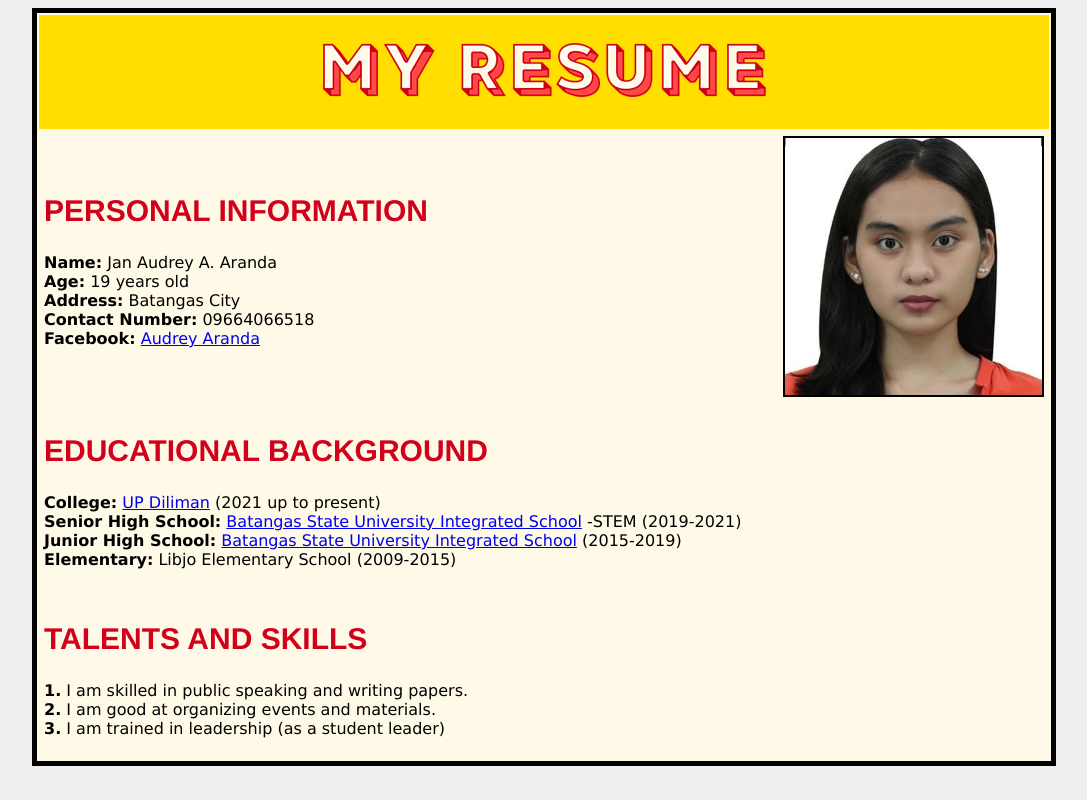
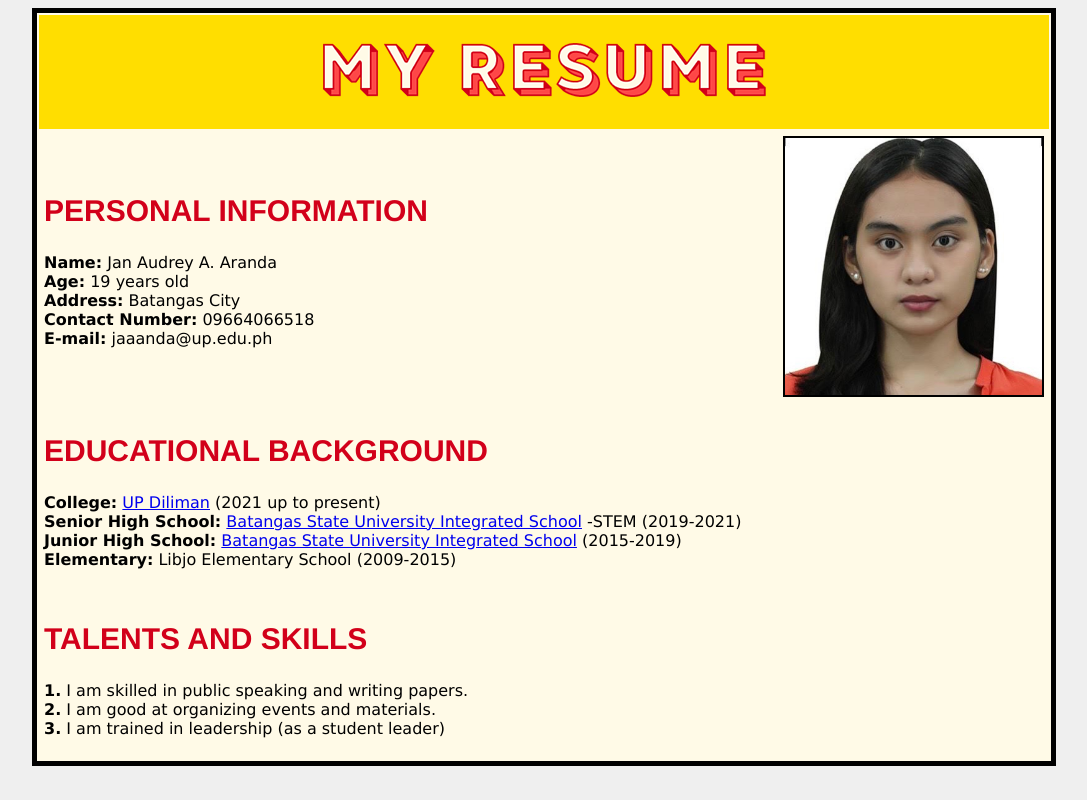
Before and after one commit to arandaudrey/audrey-cv, a plain HTML site: page index.html in a window 1280 px wide. Shown: the whole page, without its empty margins (96-1183 px from the left). Drawn offline with Linux system fonts and the light colour scheme.

Commit message:
Update index.html

```diff
--- a/index.html
+++ b/index.html
@@ -18,7 +18,7 @@
 							<b>Age:</b> 19 years old<br>
 							<b>Address:</b> Batangas City<br>
 							<b>Contact Number:</b> 09664066518<br>
-							<b>Facebook:</b> <a href="https://m.facebook.com/arandaudrey/">Audrey Aranda</a>
+							<b>E-mail:</b> jaaanda@up.edu.ph
 						</p>
 					</td>
 					<td>
```
